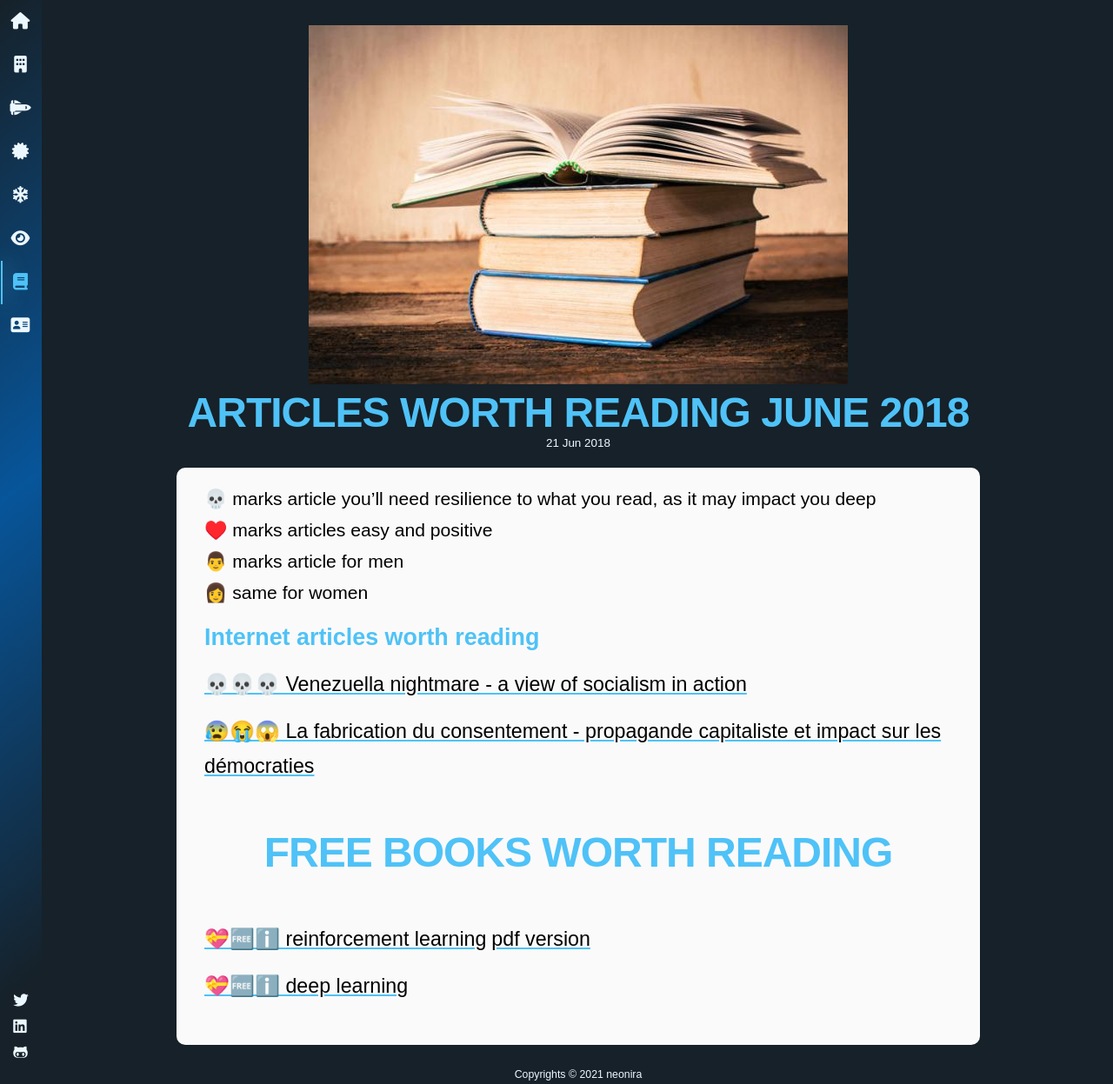
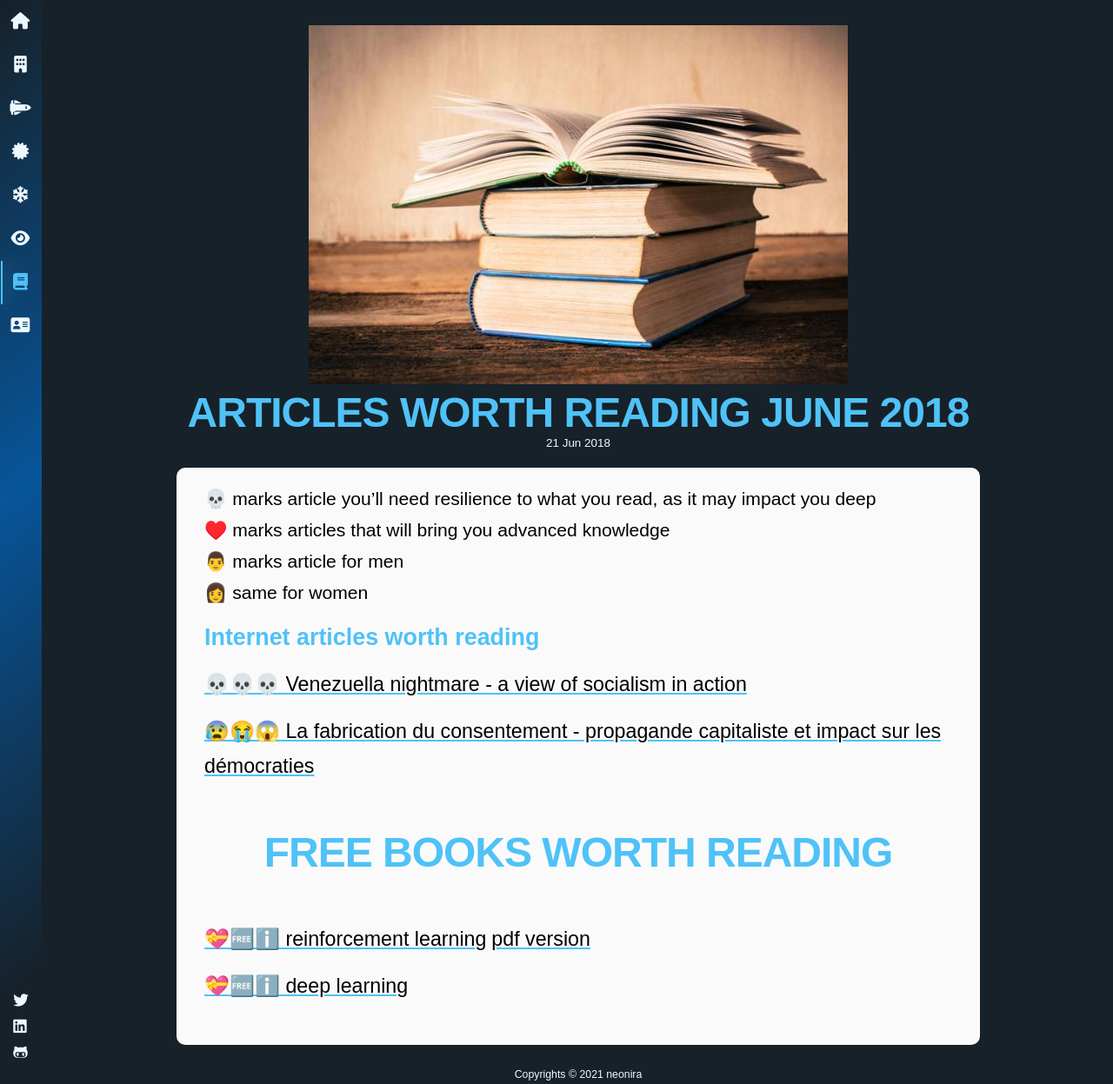
Before and after one commit to neonira/neonira.github.io, a Jekyll site: the page built from _posts/2018-06-21-JuneReadings.md, in a window 1280 px wide. Shown: the whole page at 87% size. Built offline with Jekyll 4.4.1, drawn with Linux system fonts in a browser that asks for light colours; nearby versions of some CDN libraries; emoji names are drawn with the system emoji font; some web fonts are replaced.

Commit message:
added posts

```diff
--- a/_posts/2018-06-21-JuneReadings.md
+++ b/_posts/2018-06-21-JuneReadings.md
@@ -9,7 +9,7 @@ permalink: bk-article-1
 ---
 
 :skull: marks article you'll need resilience to what you read, as it may impact you deep
-:hearts: marks articles easy and positive
+:hearts: marks articles that will bring you advanced knowledge
 :man: marks article for men
 :woman: same for women
 
```
